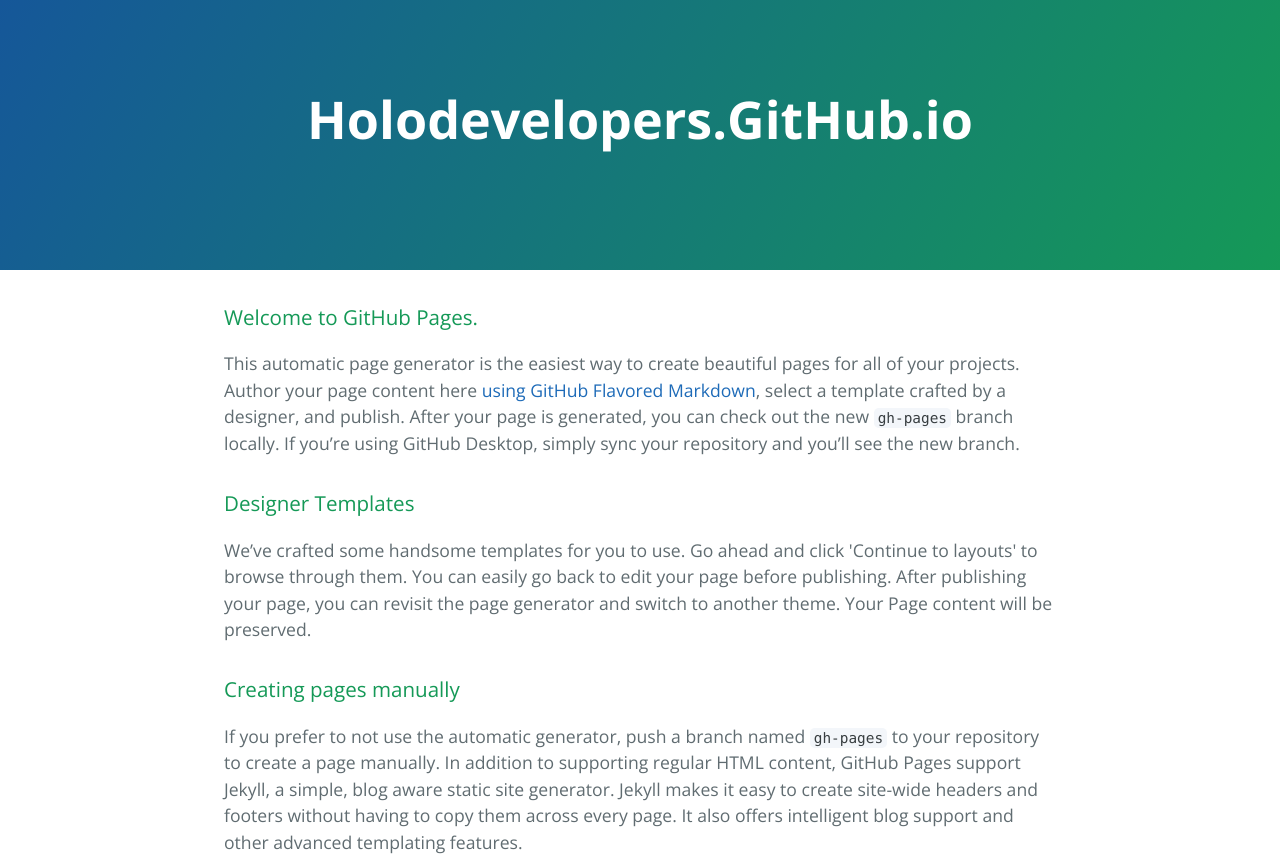
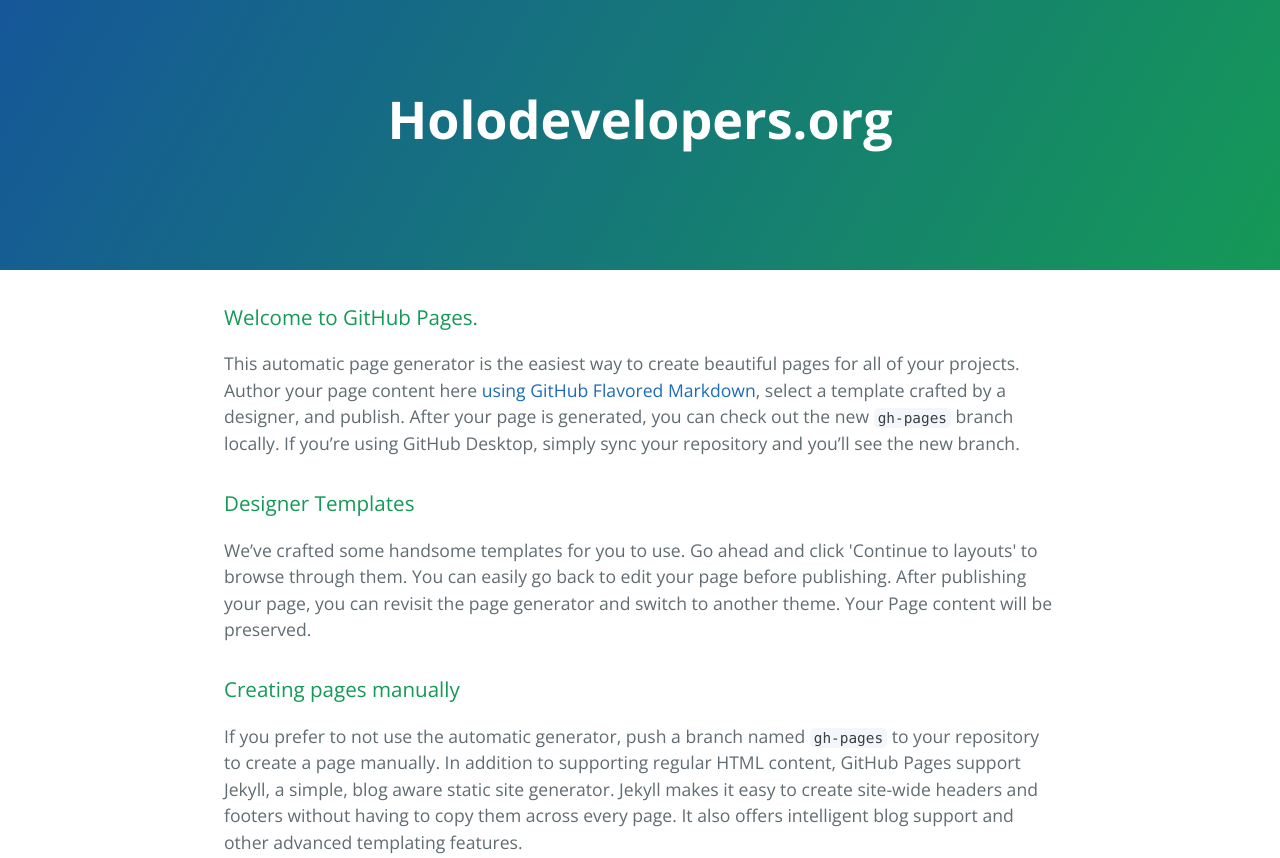
Before and after one commit to HoloDevelopers/holodevelopers.github.io, a plain HTML site: page index.html in a window 1280 px wide. Shown: the top 858 px of the page. Drawn offline with nearby package versions, Linux system fonts and the light colour scheme.

Commit message:
Jesse Testing

```diff
--- a/index.html
+++ b/index.html
@@ -11,7 +11,7 @@
   </head>
   <body>
     <section class="page-header">
-      <h1 class="project-name">Holodevelopers.GitHub.io</h1>
+      <h1 class="project-name">Holodevelopers.org</h1>
       <h2 class="project-tagline"></h2>
     </section>
 
```
